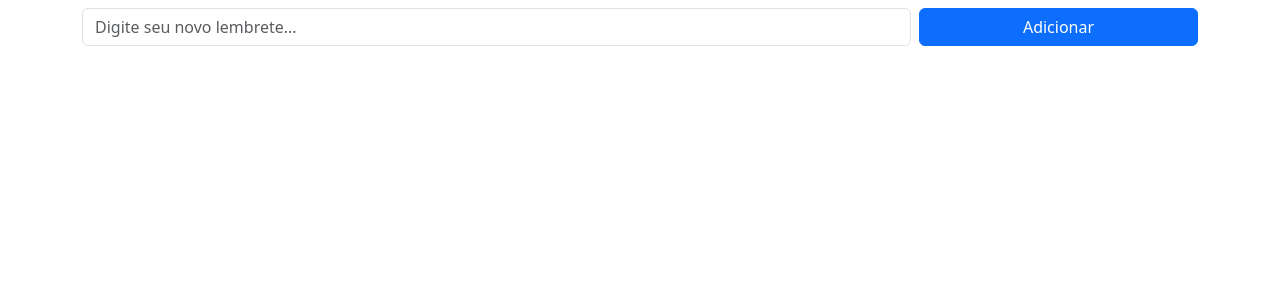
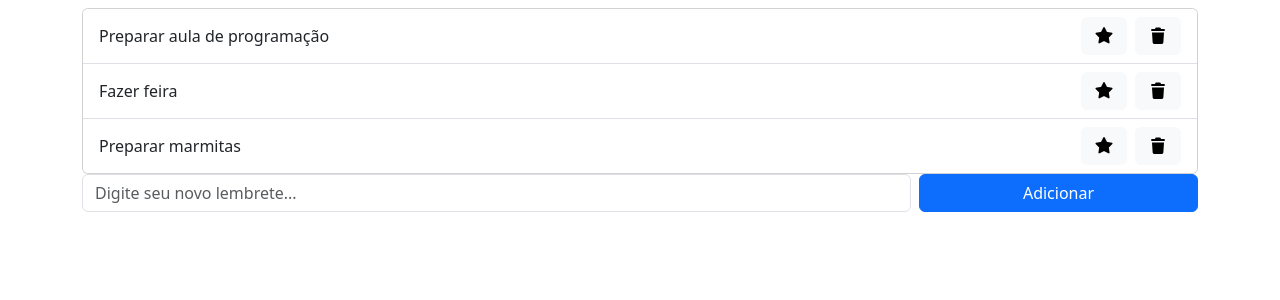
Before and after one commit to devenzonascimento/20252-fatec-ipi-pdm-projeto-p1, a React (Vite) app: page / in a window 1280 px wide. Shown: the top 300 px of the page. Built offline with nearby package versions, Linux system fonts and the light colour scheme.

Commit message:
feat(p1): exibe lista ficticia

```diff
--- a/package.json
+++ b/package.json
@@ -10,6 +10,7 @@
     "preview": "vite preview"
   },
   "dependencies": {
+    "@fortawesome/fontawesome-free": "^7.0.0",
     "bootstrap": "^5.3.8",
     "react": "^19.1.1",
     "react-dom": "^19.1.1"
--- a/src/App.jsx
+++ b/src/App.jsx
@@ -1,4 +1,5 @@
 import React from "react";
+import LembreteLista from "./LembreteLista";
 import LembreteEntrada from "./LembreteEntrada";
 
 class App extends React.Component {
@@ -13,6 +14,13 @@ class App extends React.Component {
   render() {
     return (
       <div className="container mt-2">
+        <LembreteLista
+          lembretes={[
+            { id: 1, titulo: "Preparar aula de programação", favorito: true },
+            { id: 2, titulo: "Fazer feira", favorito: false },
+            { id: 3, titulo: "Preparar marmitas", favorito: false },
+          ]}
+        />
         <LembreteEntrada aoAdicionar={this.aoAdicionar} />
       </div>
     );
--- /dev/null
+++ b/src/LembreteLista.jsx
@@ -0,0 +1,29 @@
+import React from "react";
+
+class LembreteLista extends React.Component {
+  render() {
+    return (
+      <div className="card">
+        <ul class="list-group list-group-flush">
+          {this.props.lembretes.map((lembrete) => (
+            <li class="list-group-item d-flex align-items-center justify-content-between">
+              <span>{lembrete.titulo}</span>
+
+              <div className="d-flex align-items-center">
+                <button class="btn btn-light">
+                  <i className="fa-solid fa-star" />
+                </button>
+
+                <button class="ms-2 btn btn-light">
+                  <i className="fa-solid fa-trash" />
+                </button>
+              </div>
+            </li>
+          ))}
+        </ul>
+      </div>
+    );
+  }
+}
+
+export default LembreteLista;
```
Also changed, not shown: src/main.jsx (+8 -7 lines), 1 other file (tests, documents, lock files or other folders).
